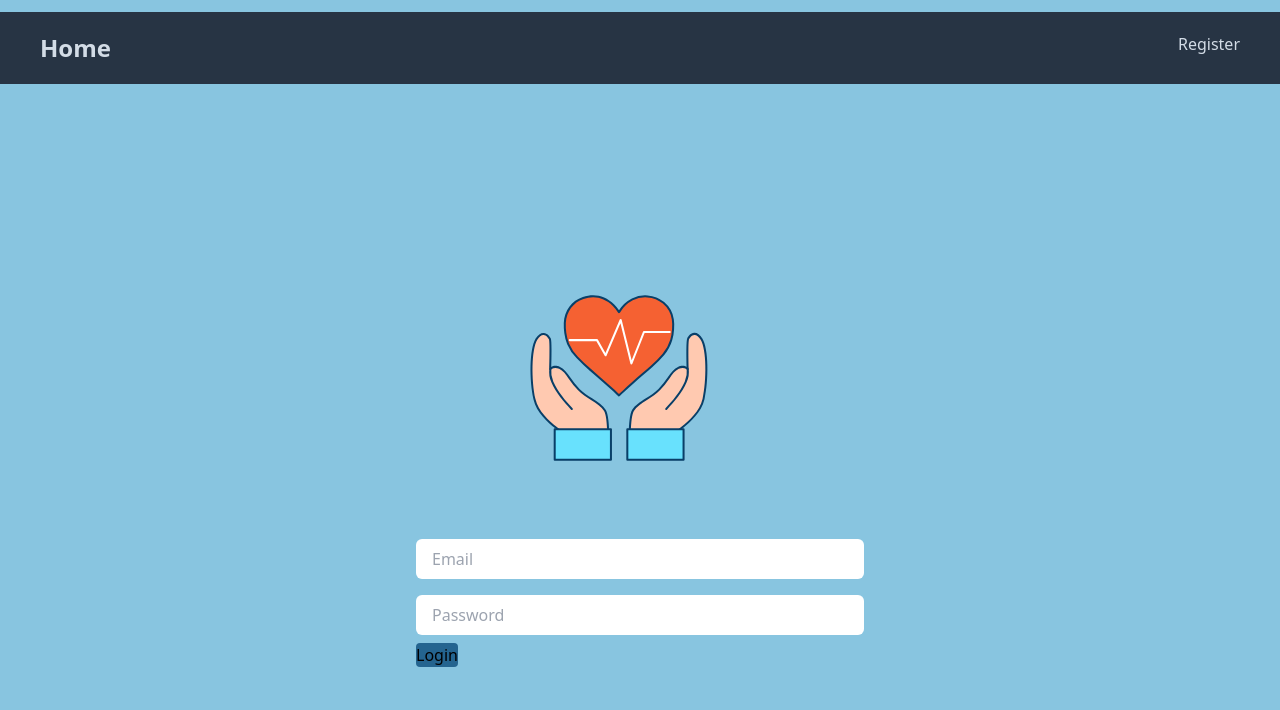
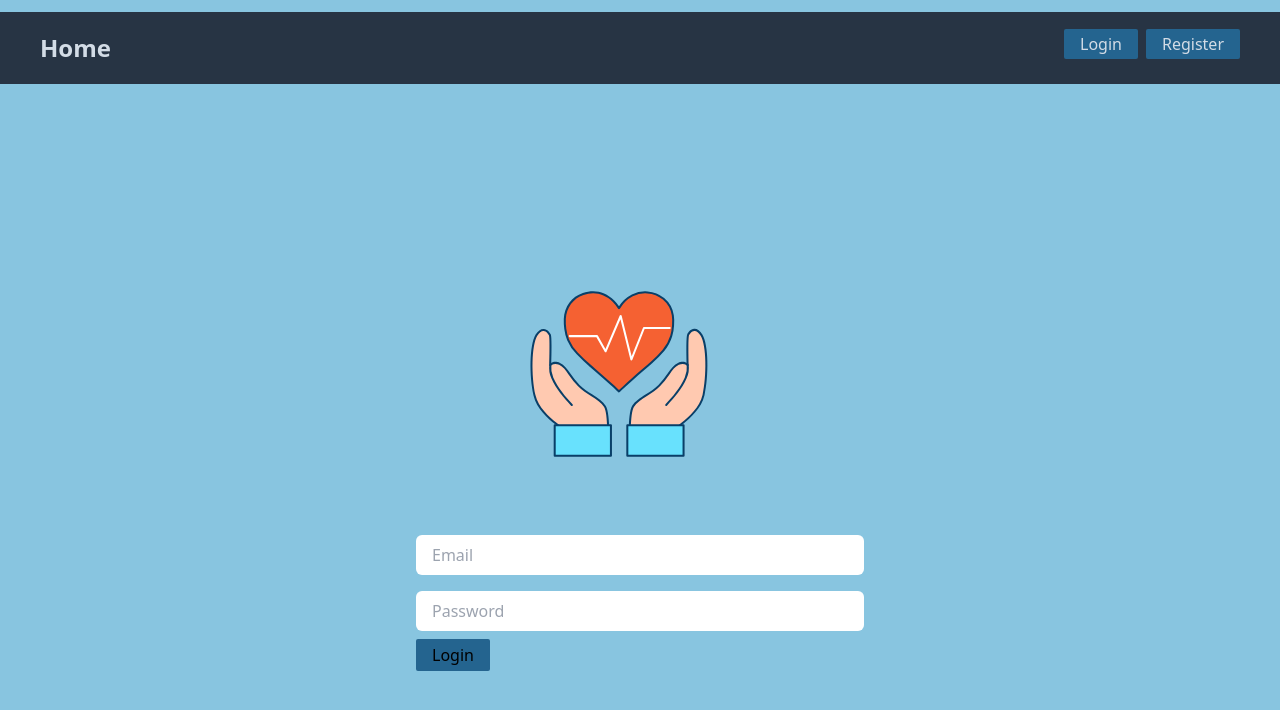
Before and after one commit to xmarchena50072-ufide/medi-app, a React (Vite) app in the folder client/: page /login in a window 1280 px wide. Shown: the top 710 px of the page. Built offline with nearby package versions, Linux system fonts and the light colour scheme.

Commit message:
Actualiza navbar

```diff
--- a/client/src/components/Navbar.jsx
+++ b/client/src/components/Navbar.jsx
@@ -2,21 +2,23 @@ import { Link } from "react-router-dom";
 import { useAuth } from "../context/AuthContext";
 
 function Navbar() {
-    const { isAuthenticated } = useAuth();
+    const { isAuthenticated, logout, user } = useAuth();
 
     return (
         <nav className="bg-gray-dark my-3 flex justify-between py-5 px-10">
-            <Link to="/home"><h1 className="text-2xl font-bold text-gray-light">
-                Home
-            </h1></Link>
+            <Link to="/" onClick={() => {
+                logout();
+            }}><h1 className="text-2xl font-bold text-gray-light">
+                    Home
+                </h1></Link>
             <ul className="flex gap-x-2 text-gray-light">
                 {isAuthenticated ? (
                     <>
                         <li>
-                            Welcome User
+                            Welcome {user.username}
                         </li>
                         <li>
-                            <Link to="/add-task">
+                            <Link to="/add-task" className="bg-blue px-4 py-1 rounded-sm">
                                 Add Task
                             </Link>
                         </li>
@@ -29,11 +31,12 @@ function Navbar() {
                 ) : (
                     <>
                         <li>
-                            <Link to="login">
+                            <Link to="/login" className="bg-blue px-4 py-1 rounded-sm">
+                            Login
                             </Link>
                         </li>
                         <li>
-                            <Link to="register">
+                            <Link to="/register" className="bg-blue px-4 py-1 rounded-sm">
                                 Register
                             </Link>
                         </li>
--- a/client/src/pages/LoginPage.jsx
+++ b/client/src/pages/LoginPage.jsx
@@ -48,7 +48,7 @@ function LoginPage() {
           {
             errors.password && (<p className="text-red-500">Password is required</p>)
           }
-          <button className="bg-blue rounded" type="submit">Login</button>
+          <button className="bg-blue px-4 py-1 rounded-sm" type="submit">Login</button>
         </form>
       </div>
     </div>
```
